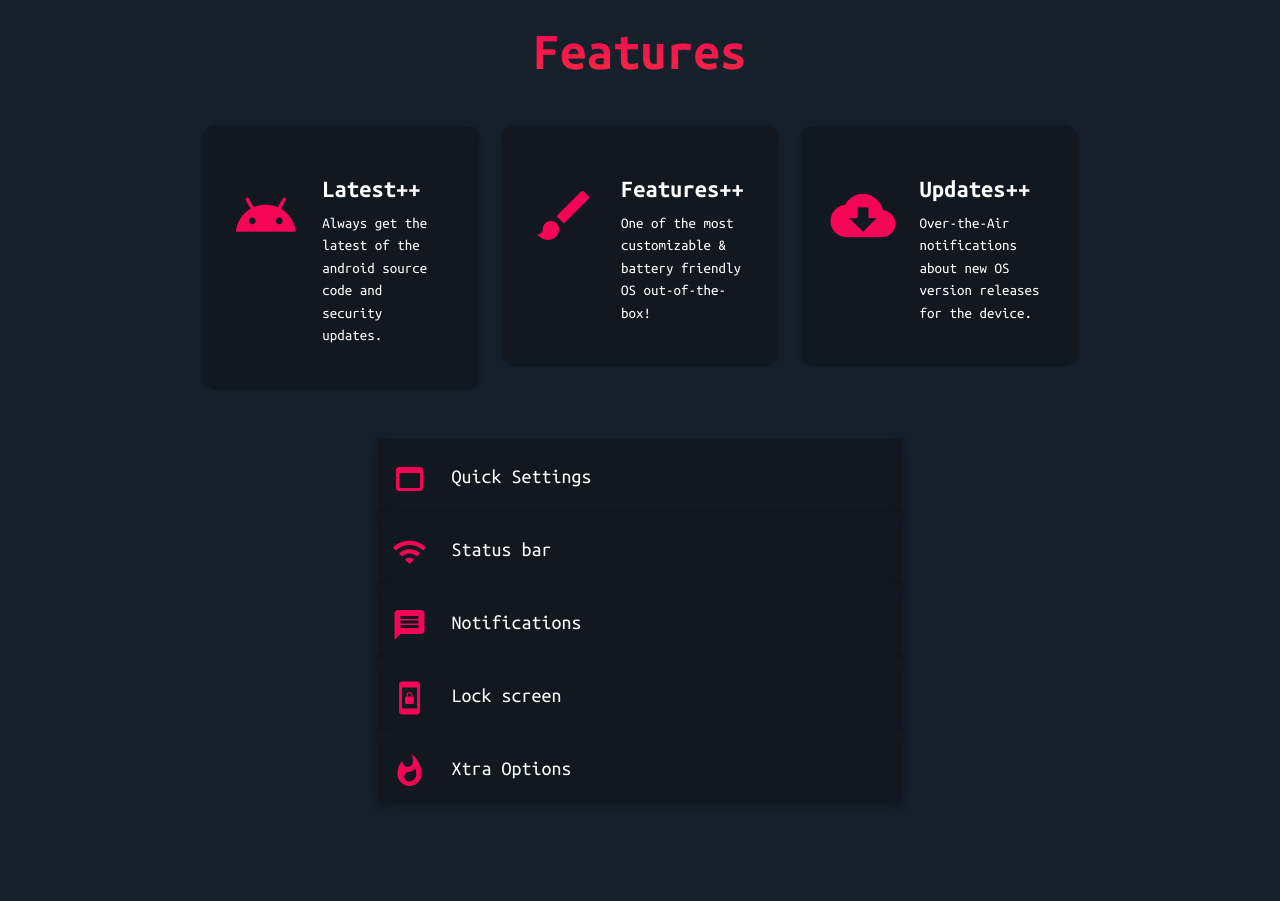
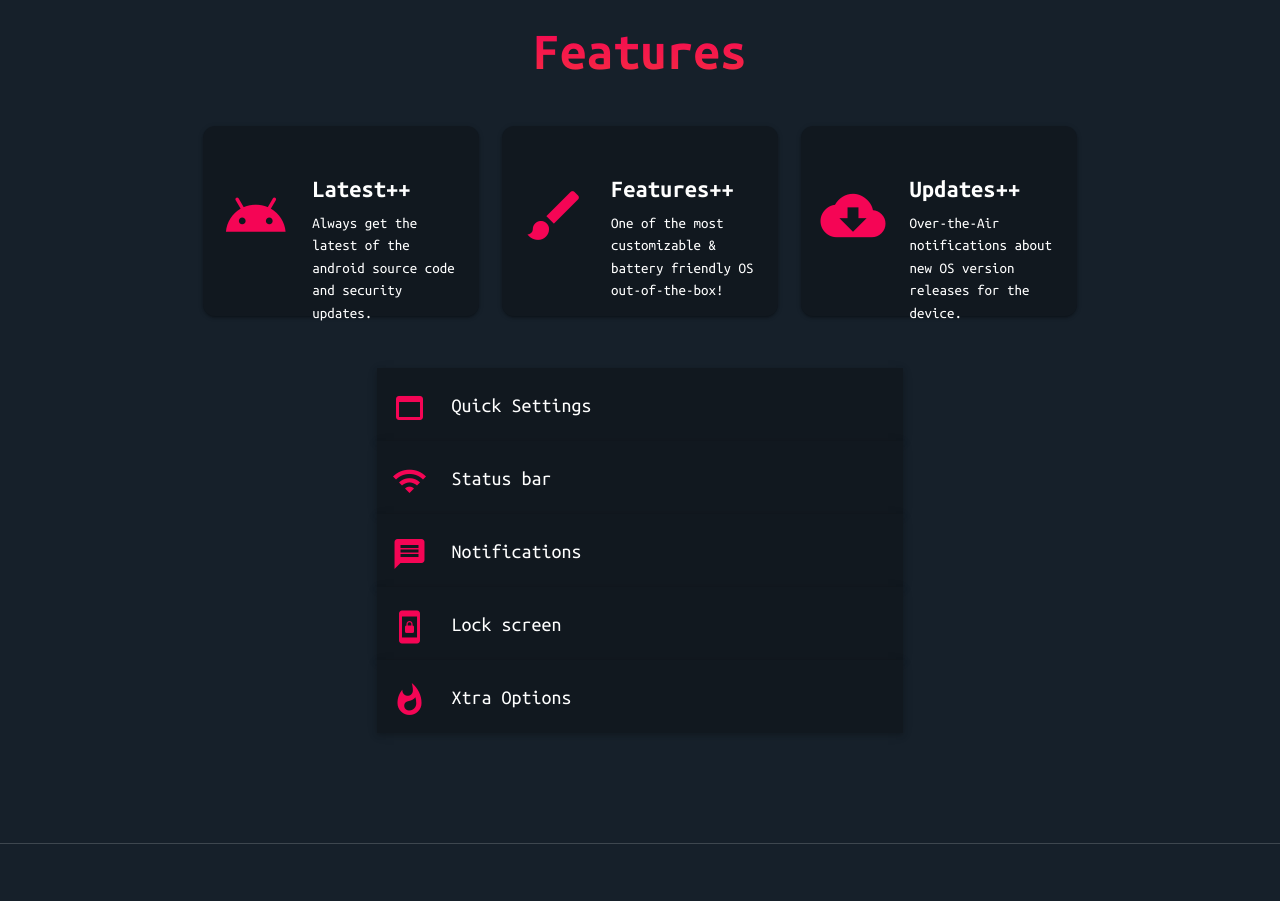
Before and after one commit to Harsh-23/MSMXtended-website, a plain HTML site: page index.html in a window 1280 px wide. Shown: the part 860-1761 px from the top of the page. Drawn offline with nearby package versions, Linux system fonts and the light colour scheme.

Commit message:
Fix features card height

```diff
--- a/css/style.css
+++ b/css/style.css
@@ -114,9 +114,8 @@ nav .sidenav-trigger i {
 }
 
 .features-card {
+    height: 190px;
     padding-bottom: 15px;
-    padding-left: 10px;
-    padding-right: 10px;
     padding-top: 10px;
 }
 
```
